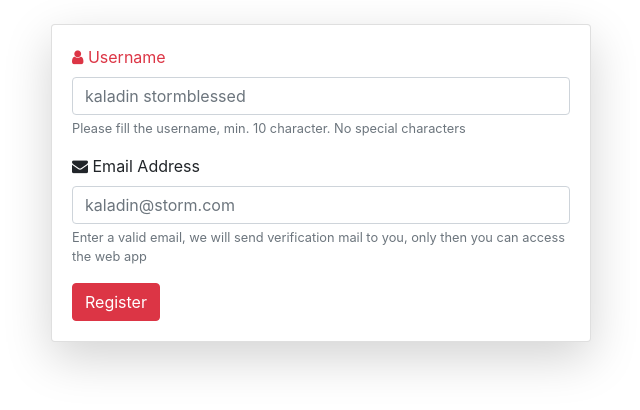
After one commit to zaid-kamil/project_web_app_template, a Flask app: page /register in a window 1280 px wide. The commit adds this page. Shown: the top 410 px of the page, without its empty margins (34-674 px from the left). Run offline with Flask 2, Linux system fonts and the light colour scheme; some libraries are stand-ins or nearby versions.

Commit message:
ajax updates

```diff
--- a/main.py
+++ b/main.py
@@ -1,9 +1,33 @@
-from flask import Flask,render_template
+from flask import Flask,render_template,jsonify,request,redirect
 app = Flask(__name__)
 
 @app.route('/')
 def index():
     return render_template('index.html')
 
+@app.route('/submit',methods=['POST'])
+def updateSize():
+    return jsonify({'status':'hurray'})
+
+@app.route('/register')
+def register():
+    return render_template('register.html')
+
+@app.route('/ajax_register',methods=['POST','GET'])
+def ajax_register():
+    if request.method == 'POST':
+        uname = request.form.get('username')
+        email = request.form.get('email')
+        crap = request.form.get('status')
+        if uname and email:
+            # save to dbase
+            return jsonify({'status':'success'})
+        else:
+            return jsonify({'status':'error'})
+    else:
+        return redirect('/register')
+
+
+
 if __name__ == '__main__':
-    app.run()
+    app.run(debug=True)
--- /dev/null
+++ b/templates/register.html
@@ -0,0 +1,66 @@
+{% extends 'layout.html' %}
+
+{% block body %}
+
+<div class="container">
+  <div class="row">
+    <div class="col-md-6 mt-4">
+      <div class="card shadow-lg">
+        <div class="card-body">
+          <form method="post" id="registerform">
+            <div class="form-group">
+              <label for="username" class="text-danger"><i class="fa fa-user" aria-hidden="true"></i> Username</label>
+              <input type="text"
+                class="form-control" name="username" id="username" aria-describedby="usernamehelp" placeholder="kaladin stormblessed">
+              <small id="usernamehelp" class="form-text text-muted">Please fill the username, min. 10 character. No special characters</small>
+            </div>
+            <div class="form-group">
+              <label for="email"><i class="fa fa-envelope" aria-hidden="true"></i> Email Address</label>
+              <input type="email" class="form-control" name="email" id="email" aria-describedby="emailHelp" placeholder="kaladin@storm.com">
+              <small id="emailHelp" class="form-text text-muted">Enter a valid email, we will send verification mail to you, only then you can access the web app</small>
+            </div>
+            <button class="btn btn-danger">Register</button>
+            <div id="statusout"></div>
+          </form>
+        </div>
+      </div>
+    </div>
+  </div>
+</div>
+
+{% endblock %}
+
+{% block js %}
+<script>
+  $(function () {
+      $('#registerform').submit(function(event){
+          event.preventDefault();
+          event.stopPropagation();
+
+          // get form values as variables
+          let uname = $('#username').val()
+          let email = $('#email').val()
+
+          $.ajax({
+            type: "POST",
+            url: "/ajax_register",
+            data: {
+              "username" : uname,
+              "email" : email,
+              "status" : "just some crap"
+            },
+            success: function (response) {
+              if (response.status =='success'){
+                $('#statusout').html('<h5>'+response.status+'</h2>')
+              }else{
+                $('#statusout').html('<h5 class="text-danger">'+response.status+'</h2>')
+              }
+            },
+            error: function(response){
+
+            }
+          });
+      })
+  });
+</script>
+{% endblock %}
```
Also changed, not shown: templates/index.html (+41 -1 lines).
